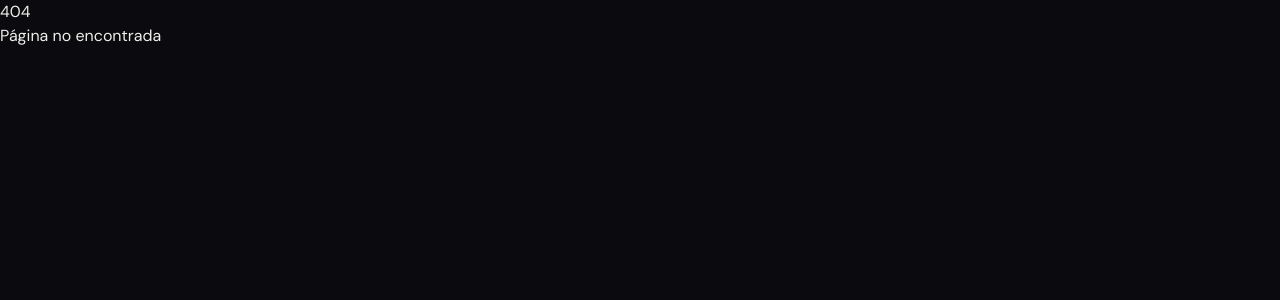
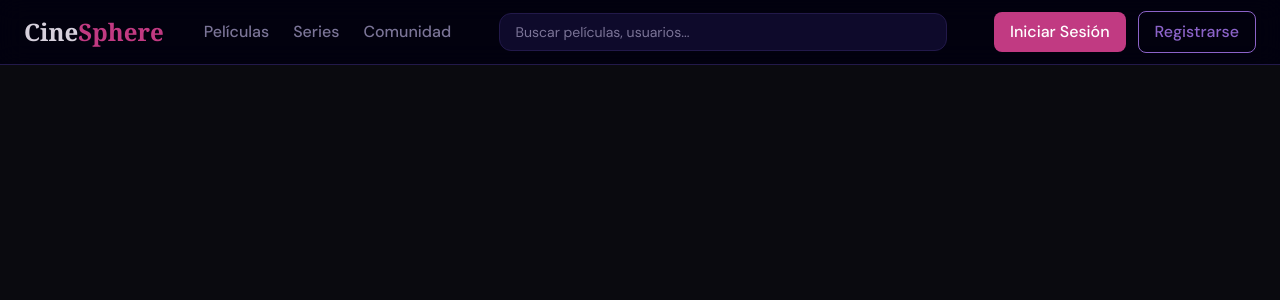
Before and after one commit to proyectofinalmfa2026-lang/Frontend, a Next.js app: page / in a window 1280 px wide. Before the commit this address had no page. Shown: the top 300 px of the page. Built offline with nearby package versions, Linux system fonts and the light colour scheme.

Commit message:
style: update auth forms color palette and UI theme

```diff
--- a/app/Login/page.tsx
+++ b/app/Login/page.tsx
@@ -26,9 +26,13 @@ export default function LoginPage() {
   const onSubmit = async (data: LoginSchema) => {
     try {
       setIsLoading(true);
+
       const res = await authServices.login(data);
+
       setAuth(res.data.user, res.data.token);
+
       toast.success("¡Bienvenido de vuelta!");
+
       router.push("/");
     } catch (error: any) {
       toast.error(
@@ -40,21 +44,22 @@ export default function LoginPage() {
   };
 
   return (
-    <div className="min-h-screen bg-[#080c14] flex items-center justify-center px-4">
+    <div className="min-h-screen bg-[#02010F] flex items-center justify-center px-4">
+      {" "}
       <div className="w-full max-w-md">
-        {/* Logo */}
+        {/* Logo */}{" "}
         <div className="text-center mb-8">
-          <h1 className="text-3xl font-bold font-serif">
-            Cine<span className="text-[#4a7ec8]">Track</span>
+          {" "}
+          <h1 className="text-3xl font-bold font-serif text-[#D6D0DC]">
+            Cine<span className="text-[#C13A82]">Sphere</span>{" "}
           </h1>
-          <p className="text-[#6878a0] mt-2 text-sm animate-bounce">
+          <p className="text-[#7B7497] mt-2 text-sm animate-bounce">
             Iniciá sesión y continuá trackeando
           </p>
         </div>
-
         {/* Card */}
-        <div className="bg-[#101828] border border-[#1a2540] rounded-xl px-8 py-10">
-          <h2 className="text-xl text-center font-semibold mb-6 text-[#eeeae0]">
+        <div className="bg-[#0E0A2B] border border-[#22194A] rounded-xl px-8 py-10 shadow-[0_0_40px_rgba(140,99,201,0.15)]">
+          <h2 className="text-xl text-center font-semibold mb-6 text-[#D6D0DC]">
             Iniciar sesión
           </h2>
 
@@ -64,15 +69,28 @@ export default function LoginPage() {
           >
             {/* Email */}
             <div className="flex flex-col gap-1.5">
-              <label className="text-sm text-[#6878a0]">Email</label>
+              <label className="text-sm text-[#7B7497]">Email</label>
+
               <input
                 {...register("email")}
                 type="email"
                 placeholder="tu@email.com"
-                className="bg-[#080c14] border border-[#1a2540] rounded-lg px-4 py-3 text-sm text-[#eeeae0] placeholder:text-[#3a4860] focus:outline-none focus:border-[#d4aa50] transition-colors"
+                className="
+              bg-[#02010F]
+              border border-[#22194A]
+              rounded-lg
+              px-4 py-3
+              text-sm
+              text-[#D6D0DC]
+              placeholder:text-[#7B7497]
+              focus:outline-none
+              focus:border-[#8C63C9]
+              transition-colors
+            "
               />
+
               {errors.email && (
-                <span className="text-[#d4aa50] text-xs">
+                <span className="text-[#C13A82] text-xs">
                   {errors.email.message}
                 </span>
               )}
@@ -81,22 +99,36 @@ export default function LoginPage() {
             {/* Password */}
             <div className="flex flex-col gap-1.5">
               <div className="flex justify-between items-center">
-                <label className="text-sm text-[#6878a0]">Contraseña</label>
+                <label className="text-sm text-[#7B7497]">Contraseña</label>
+
                 <Link
                   href="/forgot-password"
-                  className="text-xs text-[#d4aa50] hover:underline"
+                  className="text-xs text-[#8C63C9] hover:underline"
                 >
                   ¿Olvidaste tu contraseña?
                 </Link>
               </div>
+
               <input
                 {...register("password")}
                 type="password"
                 placeholder="Tu contraseña"
-                className="bg-[#080c14] border border-[#1a2540] rounded-lg px-4 py-3 text-sm text-[#eeeae0] placeholder:text-[#3a4860] focus:outline-none focus:border-[#d4aa50] transition-colors"
+                className="
+              bg-[#02010F]
+              border border-[#22194A]
+              rounded-lg
+              px-4 py-3
+              text-sm
+              text-[#D6D0DC]
+              placeholder:text-[#7B7497]
+              focus:outline-none
+              focus:border-[#8C63C9]
+              transition-colors
+            "
               />
+
               {errors.password && (
-                <span className="text-[#d4aa50]  text-xs">
+                <span className="text-[#C13A82] text-xs">
                   {errors.password.message}
                 </span>
               )}
@@ -106,16 +138,32 @@ export default function LoginPage() {
             <button
               type="submit"
               disabled={isLoading}
-              className="bg-[#4a7ec8] hover:bg-[#3a6ab0] disabled:opacity-50 disabled:cursor-not-allowed text-white font-medium py-3 rounded-lg text-sm transition-colors mt-1"
+              className="
+            bg-[#C13A82]
+            hover:bg-[#A92F71]
+            disabled:opacity-50
+            disabled:cursor-not-allowed
+            text-white
+            font-medium
+            py-3
+            rounded-lg
+            text-sm
+            transition-colors
+            mt-1
+            cursor-pointer
+          "
             >
               {isLoading ? "Iniciando sesión..." : "Mostrar mi entrada"}
             </button>
           </form>
 
           {/* Footer */}
-          <p className="text-center text-sm text-[#6878a0] mt-6">
+          <p className="text-center text-sm text-[#7B7497] mt-6">
             ¿No tenés cuenta?{" "}
-            <Link href="/Register" className="text-[#d4aa50] hover:underline">
+            <Link
+              href="/Register"
+              className="text-[#8C63C9] hover:underline font-medium"
+            >
               Registrate gratis
             </Link>
           </p>
--- a/app/Register/page.tsx
+++ b/app/Register/page.tsx
@@ -46,16 +46,16 @@ export default function RegisterPage() {
         {/* Logo */}
         <div className="text-center mb-8">
           <h1 className="text-3xl font-bold font-serif text-[#D6D0DC]">
-            Cine<span className="text-[#C13A82]">Track</span>
+            Cine<span className="text-[#C13A82]">Sphere</span>
           </h1>
 
-          <p className="text-[#7B7497] mt-2 text-sm">
+          <p className="text-[#7B7497] mt-2 text-sm animate-bounce">
             Creá tu cuenta y empezá a trackear
           </p>
         </div>
 
         {/* Card */}
-        <div className="bg-[#0E0A2B] border border-[#22194A] rounded-xl px-8 py-10 shadow-2xl">
+        <div className="bg-[#0E0A2B] border border-[#22194A] rounded-xl px-8 py-10 shadow-[0_0_100px_rgba(140,99,201,0.15)]">
           <h2 className="text-xl text-center font-semibold mb-6 text-[#D6D0DC]">
             Crear cuenta
           </h2>
--- /dev/null
+++ b/app/page.tsx
@@ -0,0 +1,9 @@
+import Navbar from "@/components/layout/navbar";
+
+export default function HomePage() {
+  return (
+    <main>
+      <Navbar />
+    </main>
+  );
+}
--- /dev/null
+++ b/components/layout/navbar.tsx
@@ -0,0 +1,116 @@
+"use client";
+
+import Link from "next/link";
+import { usePathname } from "next/navigation";
+
+export default function Navbar() {
+  const pathname = usePathname();
+
+  const links = [
+    {
+      href: "/movies",
+      label: "Películas",
+    },
+    {
+      href: "/series",
+      label: "Series",
+    },
+    {
+      href: "/community",
+      label: "Comunidad",
+    },
+  ];
+
+  return (
+    <header className="sticky top-0 z-50 border-b border-[#22194A] bg-[#02010F]/90 backdrop-blur-md">
+      <div className="max-w-7xl mx-auto h-16 px-6 flex items-center justify-between">
+        {/* LEFT */}
+        <div className="flex items-center gap-10">
+          <Link
+            href="/"
+            className="text-2xl font-bold font-serif text-[#D6D0DC]"
+          >
+            Cine<span className="text-[#C13A82]">Sphere</span>
+          </Link>
+
+          <nav className="hidden md:flex items-center gap-6">
+            {links.map((link) => (
+              <Link
+                key={link.href}
+                href={link.href}
+                className={`transition-colors font-medium ${
+                  pathname === link.href
+                    ? "text-[#8C63C9]"
+                    : "text-[#7B7497] hover:text-[#D6D0DC]"
+                }`}
+              >
+                {link.label}
+              </Link>
+            ))}
+          </nav>
+        </div>
+
+        {/* Search */}
+        <div className="hidden lg:flex flex-1 justify-center px-10">
+          <input
+            type="text"
+            placeholder="Buscar películas, usuarios..."
+            className="
+              w-full
+              max-w-md
+              bg-[#0E0A2B]
+              border
+              border-[#22194A]
+              rounded-xl
+              px-4
+              py-2
+              text-sm
+              text-[#D6D0DC]
+              placeholder:text-[#7B7497]
+              focus:outline-none
+              focus:border-[#8C63C9]
+              transition-colors
+            "
+          />
+        </div>
+
+        {/* RIGHT */}
+        <div className="flex items-center gap-3">
+          <Link
+            href="/Login"
+            className="
+              bg-[#C13A82]
+              hover:bg-[#A92F71]
+              text-white
+              px-4
+              py-2
+              rounded-lg
+              transition-colors
+              font-medium
+            "
+          >
+            Iniciar Sesión
+          </Link>
+
+          <Link
+            href="/Register"
+            className="
+              border
+              border-[#8C63C9]
+              text-[#8C63C9]
+              hover:bg-[#8C63C9]
+              hover:text-white
+              px-4
+              py-2
+              rounded-lg
+              transition-colors
+              font-medium
+            "
+          >
+            Registrarse
+          </Link>
+        </div>
+      </div>
+    </header>
+  );
+}
```
Also changed, not shown: components/lauyout/sideBar.tsx (deleted), components/layout/footer.tsx (added), components/layout/mobileMenu.tsx (added), components/layout/searchBar.tsx (added), components/layout/sideBar.tsx (added).
